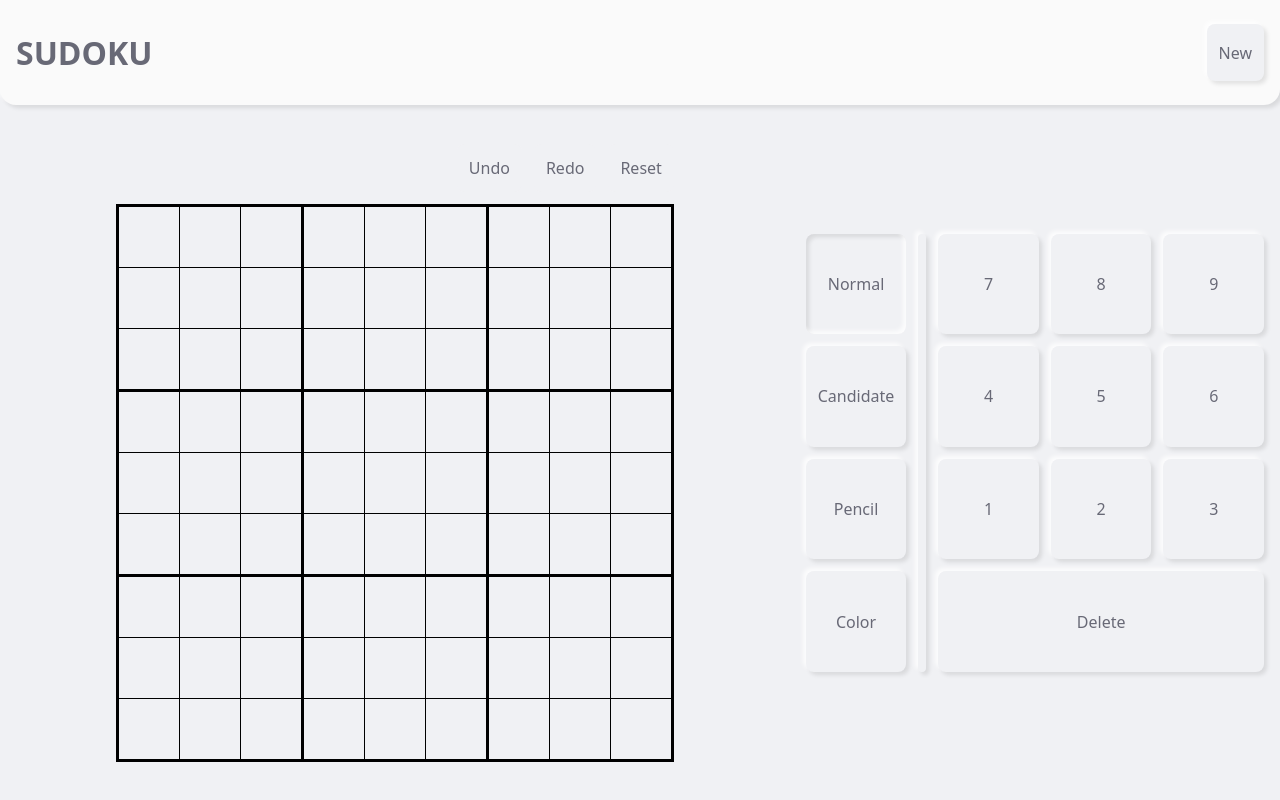
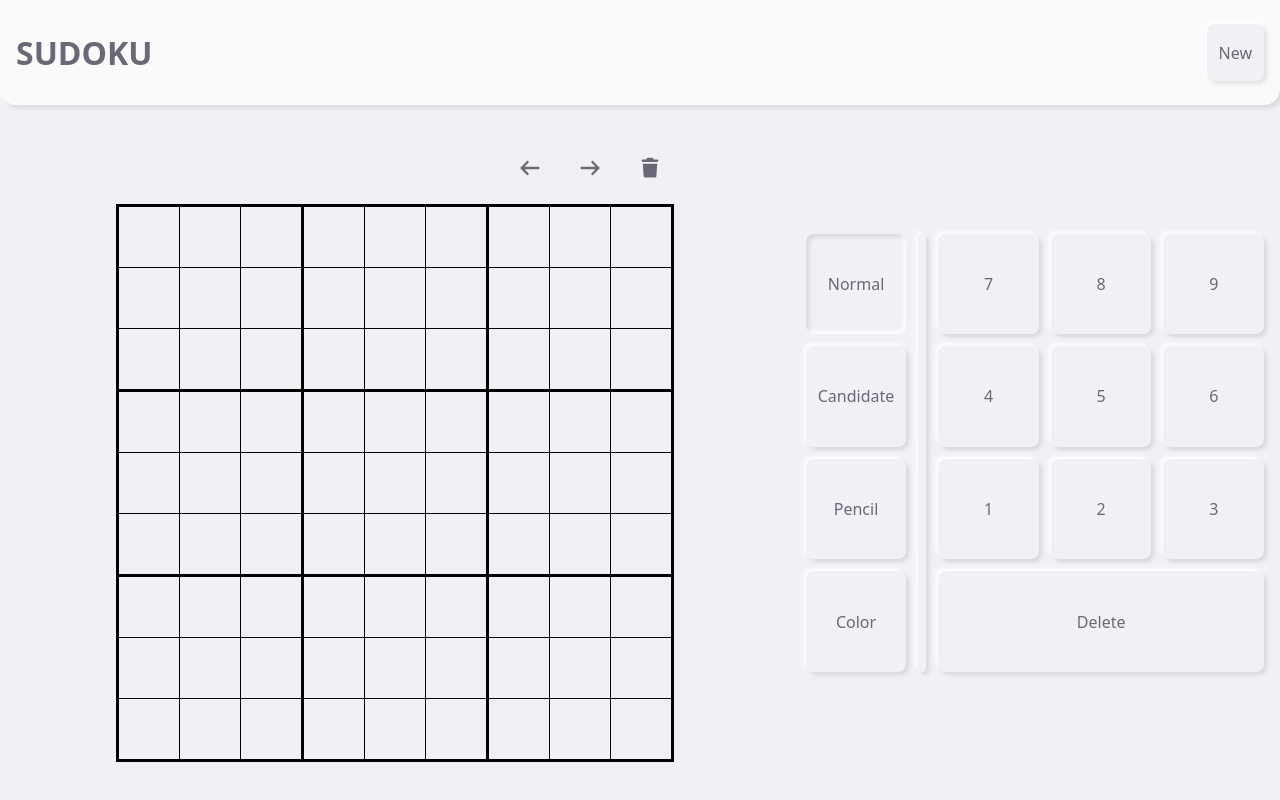
Before and after one commit to AdrianSzymanski/sudoku, a React (Vite) app: page / in a window 1280 px wide. Built offline with nearby package versions, Linux system fonts and the light colour scheme.

Commit message:
feat(Board): replaced button labels with icons

```diff
--- a/src/components/Board/Board.component.tsx
+++ b/src/components/Board/Board.component.tsx
@@ -1,5 +1,5 @@
 import { useStore } from '@store';
-import { Grid, Cell, Spacer, Button } from '@ui';
+import { Button, Cell, Grid, Icon, Spacer } from '@ui';
 import { getFormattedCells } from './Board.helper';
 
 type BoardProps = {
@@ -32,21 +32,21 @@ export const Board: React.FC<BoardProps> = ({
           isFullWidth={true}
           onClick={undoMove}
         >
-          Undo
+          <Icon name='arrowLeft' />
         </Button>
         <Button
           isDisabled={puzzleFutureMoves.length === 0}
           isFullWidth={true}
           onClick={redoMove}
         >
-          Redo
+          <Icon name='arrowRight' />
         </Button>
         <Button
           isDisabled={puzzlePastMoves.length === 0 && puzzleFutureMoves.length === 0}
           isFullWidth={true}
           onClick={resetPuzzle}
         >
-          Reset
+          <Icon name='trash' />
         </Button>
       </Spacer>
       <Grid>
```
